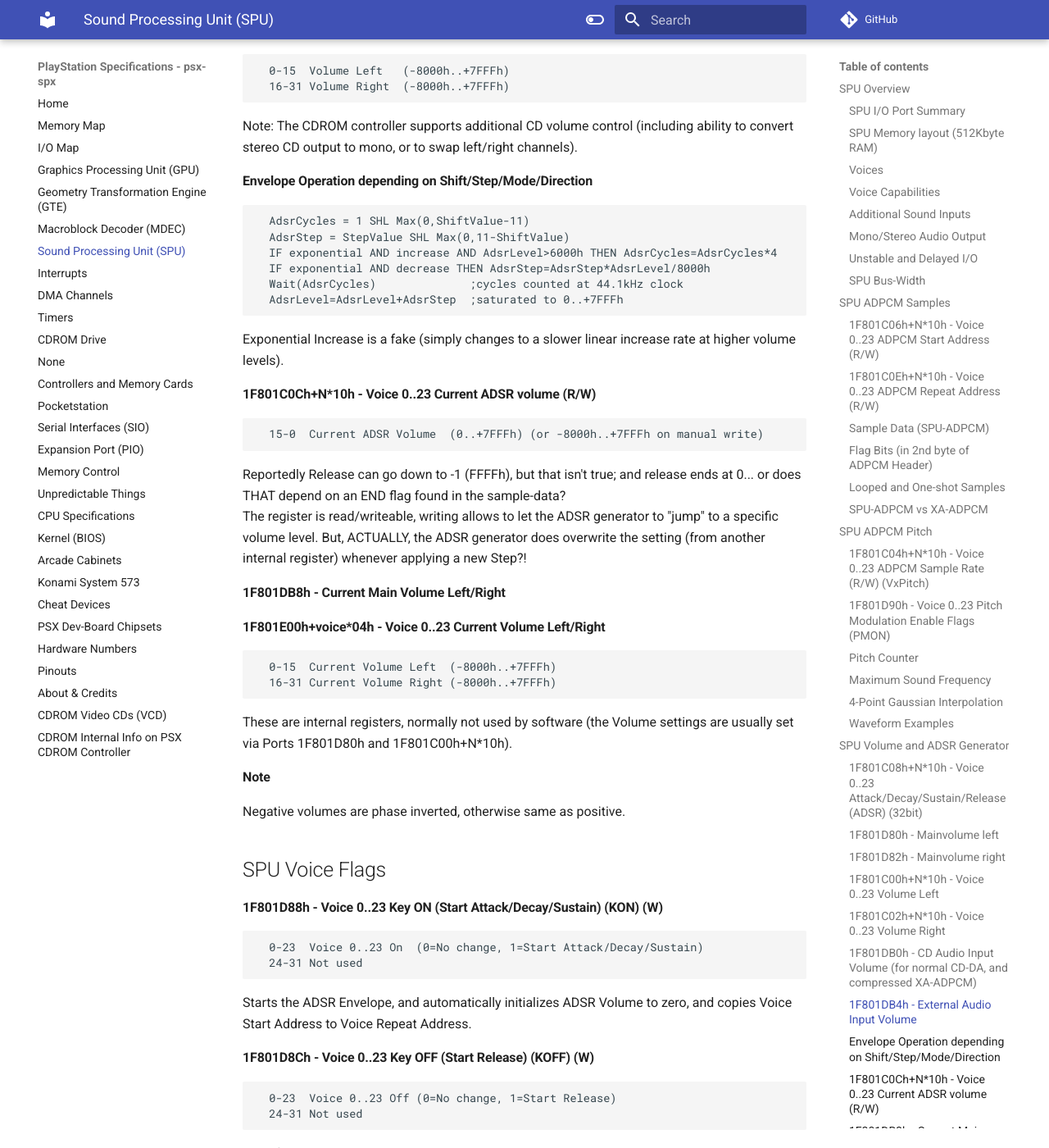
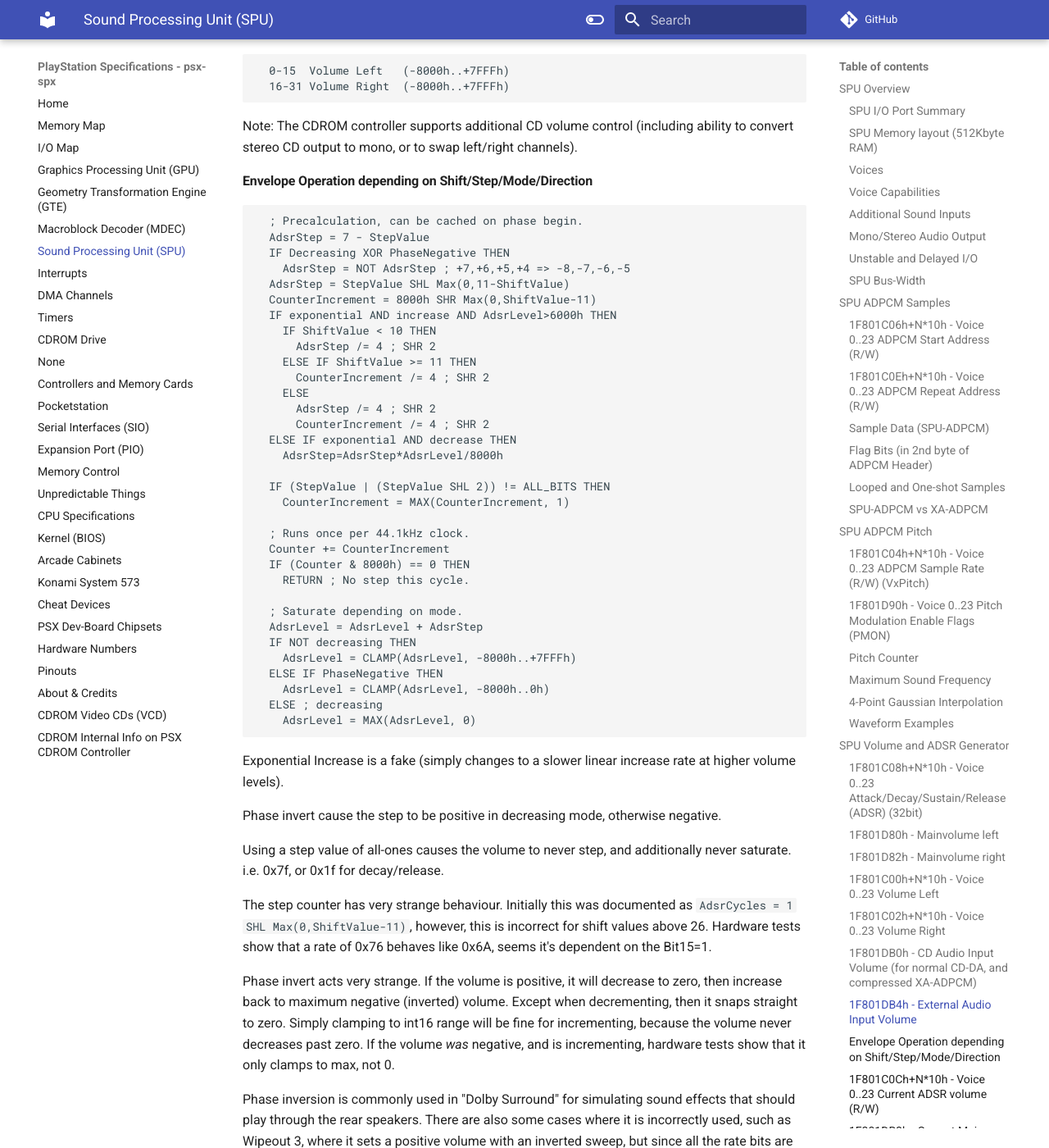
Before and after one commit to psx-spx/psx-spx.github.io, an MkDocs documentation site: the page built from docs/soundprocessingunitspu.md, in a window 1280 px wide and 1400 px high, scrolled down 8814 px. Shown: the whole window at 82% size. Built offline with MkDocs 1.6.1 and Material for MkDocs 9.7.7, drawn with Linux system fonts in a browser that asks for light colours; comment, search, counter and statistics services are not loaded; some of the changed text lies outside the part shown.

Commit message:
SPU: Update ADSR envelope documentation
I've verified most of this behaviour with hardware tests.

Increment behaviour was first seen in Mednafen, not sure if it was elsewhere first. Larger steps were completely incorrect before, as was the saturation/phase inversion behaviour.

````diff
--- a/docs/soundprocessingunitspu.md
+++ b/docs/soundprocessingunitspu.md
@@ -397,15 +397,69 @@
 
 #### Envelope Operation depending on Shift/Step/Mode/Direction
 ```
-  AdsrCycles = 1 SHL Max(0,ShiftValue-11)
+  ; Precalculation, can be cached on phase begin.
+  AdsrStep = 7 - StepValue
+  IF Decreasing XOR PhaseNegative THEN
+    AdsrStep = NOT AdsrStep ; +7,+6,+5,+4 => -8,-7,-6,-5
   AdsrStep = StepValue SHL Max(0,11-ShiftValue)
-  IF exponential AND increase AND AdsrLevel>6000h THEN AdsrCycles=AdsrCycles*4
-  IF exponential AND decrease THEN AdsrStep=AdsrStep*AdsrLevel/8000h
-  Wait(AdsrCycles)              ;cycles counted at 44.1kHz clock
-  AdsrLevel=AdsrLevel+AdsrStep  ;saturated to 0..+7FFFh
+  CounterIncrement = 8000h SHR Max(0,ShiftValue-11)
+  IF exponential AND increase AND AdsrLevel>6000h THEN
+    IF ShiftValue < 10 THEN
+      AdsrStep /= 4 ; SHR 2
+    ELSE IF ShiftValue >= 11 THEN
+      CounterIncrement /= 4 ; SHR 2
+    ELSE
+      AdsrStep /= 4 ; SHR 2
+      CounterIncrement /= 4 ; SHR 2
+  ELSE IF exponential AND decrease THEN
+    AdsrStep=AdsrStep*AdsrLevel/8000h
+
+  IF (StepValue | (StepValue SHL 2)) != ALL_BITS THEN
+    CounterIncrement = MAX(CounterIncrement, 1)
+
+  ; Runs once per 44.1kHz clock.
+  Counter += CounterIncrement
+  IF (Counter & 8000h) == 0 THEN
+    RETURN ; No step this cycle.
+
+  ; Saturate depending on mode.
+  AdsrLevel = AdsrLevel + AdsrStep
+  IF NOT decreasing THEN
+    AdsrLevel = CLAMP(AdsrLevel, -8000h..+7FFFh)
+  ELSE IF PhaseNegative THEN
+    AdsrLevel = CLAMP(AdsrLevel, -8000h..0h)
+  ELSE ; decreasing
+    AdsrLevel = MAX(AdsrLevel, 0)
 ```
-Exponential Increase is a fake (simply changes to a slower linear increase rate
-at higher volume levels).<br/>
+
+Exponential Increase is a fake (simply changes to a slower linear increase
+rate at higher volume levels).
+
+Phase invert cause the step to be positive in decreasing mode, otherwise
+negative.
+
+Using a step value of all-ones causes the volume to never step, and
+additionally never saturate. i.e. 0x7f, or 0x1f for decay/release.
+
+The step counter has very strange behaviour. Initially this was documented
+as `AdsrCycles = 1 SHL Max(0,ShiftValue-11)`, however, this is incorrect
+for shift values above 26. Hardware tests show that a rate of 0x76 behaves
+like 0x6A, seems it's dependent on the Bit15=1.
+
+Phase invert acts very strange. If the volume is positive, it will decrease
+to zero, then increase back to maximum negative (inverted) volume. Except
+when decrementing, then it snaps straight to zero. Simply clamping to int16
+range will be fine for incrementing, because the volume never decreases past
+zero. If the volume _was_ negative, and is incrementing, hardware tests show
+that it only clamps to max, not 0.
+
+Phase inversion is commonly used in "Dolby Surround" for simulating sound
+effects that should play through the rear speakers. There are also some cases
+where it is incorrectly used, such as Wipeout 3, where it sets a positive
+volume with an inverted sweep, but since all the rate bits are set to 1, the
+volume never steps, and it stays positive. If the rate had any bits clear,
+then the volume would slowly decrease to zero, then up to -8000h, growing
+louder but with phase inversion.
 
 #### 1F801C0Ch+N\*10h - Voice 0..23 Current ADSR volume (R/W)
 ```
````
